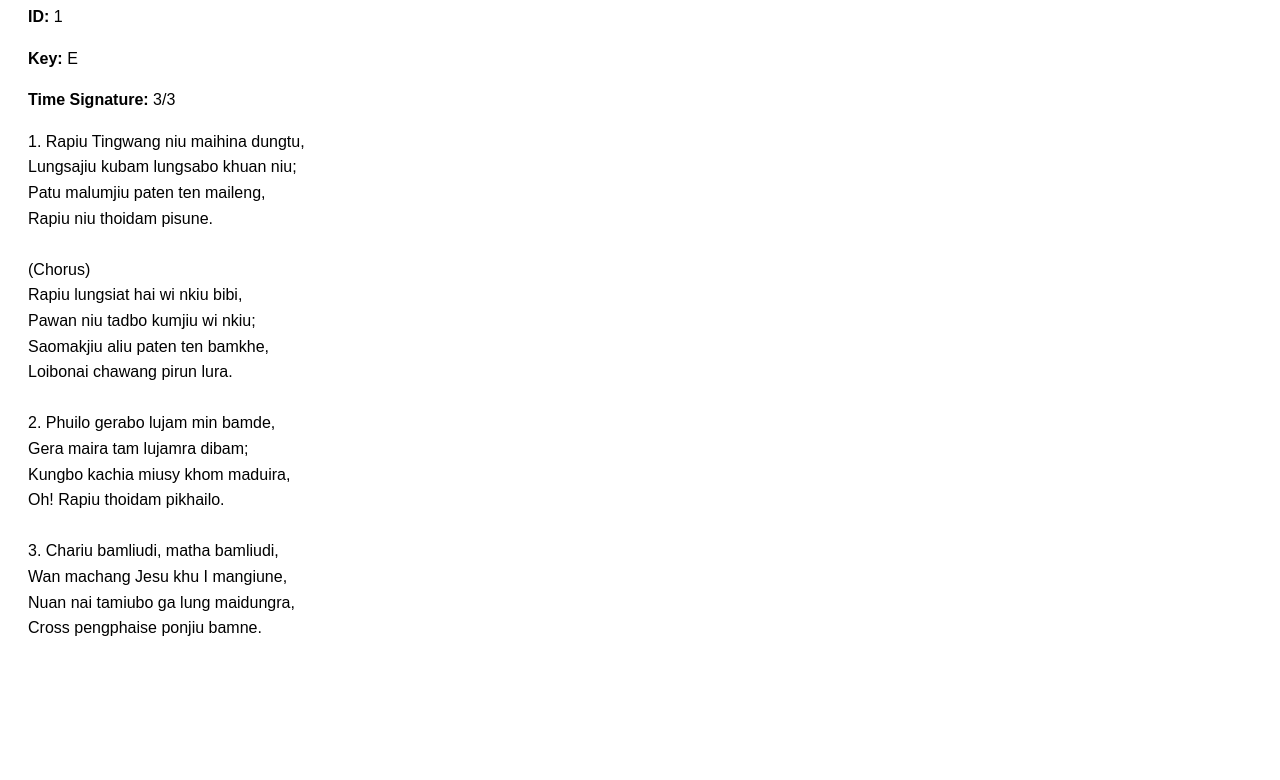
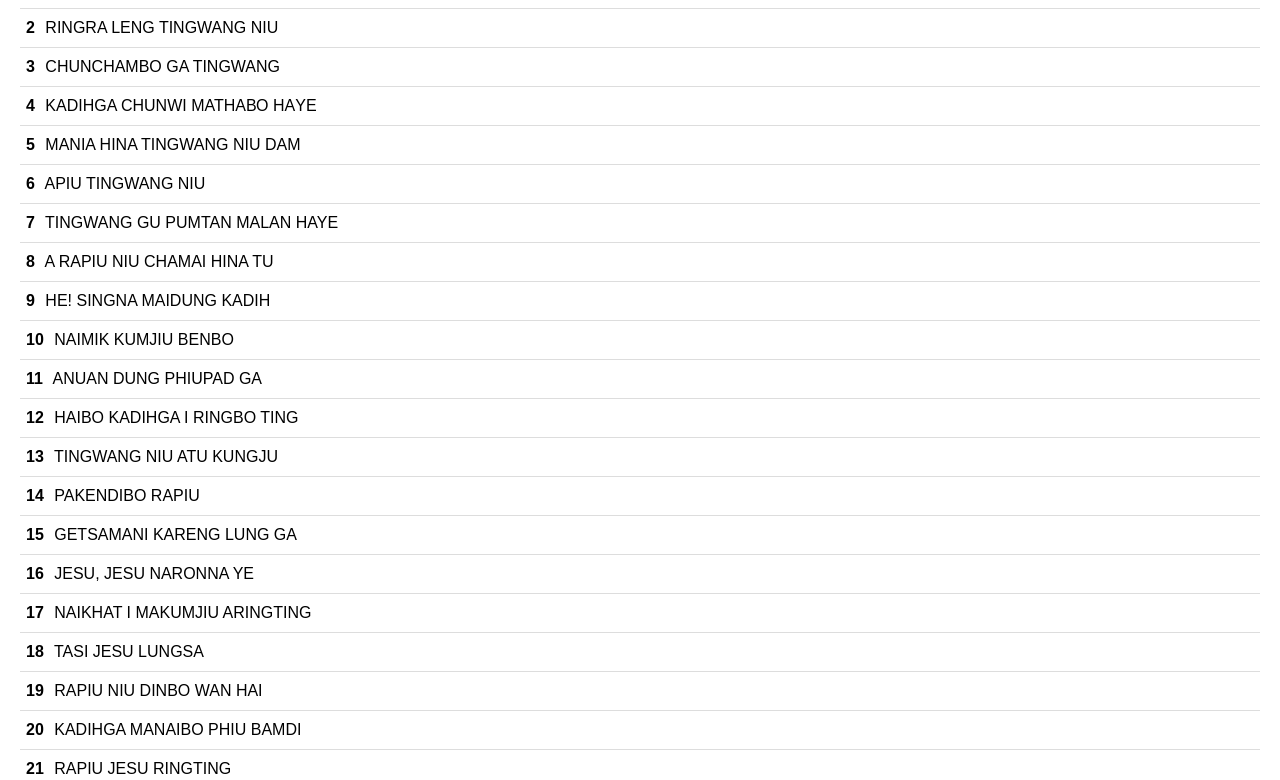
Before and after one commit to Ngamlubou/Thiucham, a plain HTML site: page index.html in a window 1280 px wide. Shown: the part 118-898 px from the top of the page. Before the commit the page ends 800 px from the top, so only its background shows below. Drawn offline with Linux system fonts and the light colour scheme.

Commit message:
Structure implement (song list)
Updated title and modified styles for better layout.

```diff
--- a/index.html
+++ b/index.html
@@ -2,39 +2,45 @@
 <html lang="en">
 <head>
   <meta charset="UTF-8">
-  <title>Hiuna Khomlui</title>
+  <title>Thiucham</title>
 
-  <style>
-    body {
-      font-family: Arial, sans-serif;
-      padding: 20px;
-      line-height: 1.6;
-    }
-    .lyrics {
-      white-space: pre-line;
-      margin-top: 10px;
-    }
+<style>
+    body {   font-family: Arial, sans-serif;
+      padding: 12px; }
+
+    ul {   list-style: none;
+      padding: 0;
+      margin: 0; }
+
+    li {  padding: 10px 6px;
+      border-bottom: 1px solid #ddd;
+      cursor: pointer;  }
+
+    li:hover {   background: #f5f5f5; }
+
+    .id {
+      font-weight: bold;
+      margin-right: 6px;}
   </style>
 </head>
 <body>
+<h2>Hiuna Khomlui</h2>
+<ul id="songList"></ul>
+<script src="Hiuna_Khomlui.js"></script>
+  <script>
+    const listEl = document.getElementById("songList");
 
-  <h1 id="title">Loading...</h1>
-  <p><strong>ID:</strong> <span id="id"></span></p>
-  <p><strong>Key:</strong> <span id="key"></span></p>
-  <p><strong>Time Signature:</strong> <span id="time"></span></p>
+    // Render LIST ONLY
+    Hiuna_Khomlui.forEach(song => {
+      const li = document.createElement("li");
 
-  <div class="lyrics" id="lyrics"></div>
+      li.innerHTML = `
+        <span class="id">${song.ID}</span>
+        <span class="title">${song.Title}</span>
+      `;
 
- <script src="Hiuna_Khomlui.js"></script>
-
-<script>
-  const song = Hiuna_Khomlui[0];
-
-  document.getElementById('id').textContent = song.ID;
-  document.getElementById('title').textContent = song.Title;
-  document.getElementById('key').textContent = song.Key;
-  document.getElementById('time').textContent = song["Time signature"];
-  document.getElementById('lyrics').textContent = song.Lyrics;
-</script>
+      listEl.appendChild(li);
+    });
+  </script>
 </body>
 </html>
```
